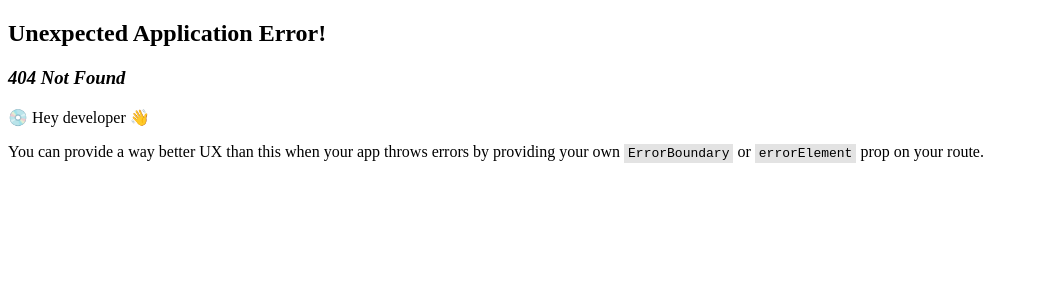
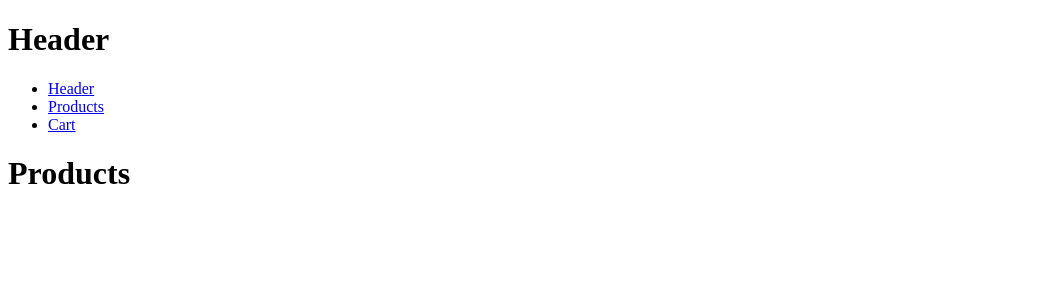
Before and after one commit to sergiogarciiam/fake-store, a React (Vite) app: page /products/1 in a window 1280 px wide. Before the commit this address had no page. Shown: the top 300 px of the page, without its empty margins (0-1039 px from the left). Built offline with nearby package versions, Linux system fonts and the light colour scheme; no server answers.

Commit message:
Improve routes

```diff
--- a/src/App.jsx
+++ b/src/App.jsx
@@ -1,5 +1,24 @@
+import { Link, Outlet } from "react-router-dom";
+
 function App() {
-  return <h1>App</h1>;
+  return (
+    <>
+      <h1>Header</h1>
+      <ul>
+        <li>
+          <Link to={"/"}>Header</Link>
+        </li>
+        <li>
+          <Link to={"products"}>Products</Link>
+        </li>
+        <li>
+          <Link to={"Cart"}>Cart</Link>
+        </li>
+      </ul>
+
+      <Outlet></Outlet>
+    </>
+  );
 }
 
 export default App;
--- /dev/null
+++ b/src/components/Home.jsx
@@ -0,0 +1,5 @@
+function Home() {
+  return <h1>Home</h1>;
+}
+
+export default Home;
--- a/src/components/ProductDetails.jsx
+++ b/src/components/ProductDetails.jsx
@@ -1,4 +1,7 @@
 function ProductDetails() {
+  fetch("https://fakestoreapi.com/products/1")
+    .then((res) => res.json())
+    .then((json) => console.log(json));
   return <h1>Product Details</h1>;
 }
 
--- a/src/components/Products.jsx
+++ b/src/components/Products.jsx
@@ -1,4 +1,8 @@
 function Products() {
+  fetch("https://fakestoreapi.com/products")
+    .then((res) => res.json())
+    .then((json) => console.log(json));
+
   return <h1>Products</h1>;
 }
 
```
Also changed, not shown: src/routers/Router.jsx (+14 -0 lines).
